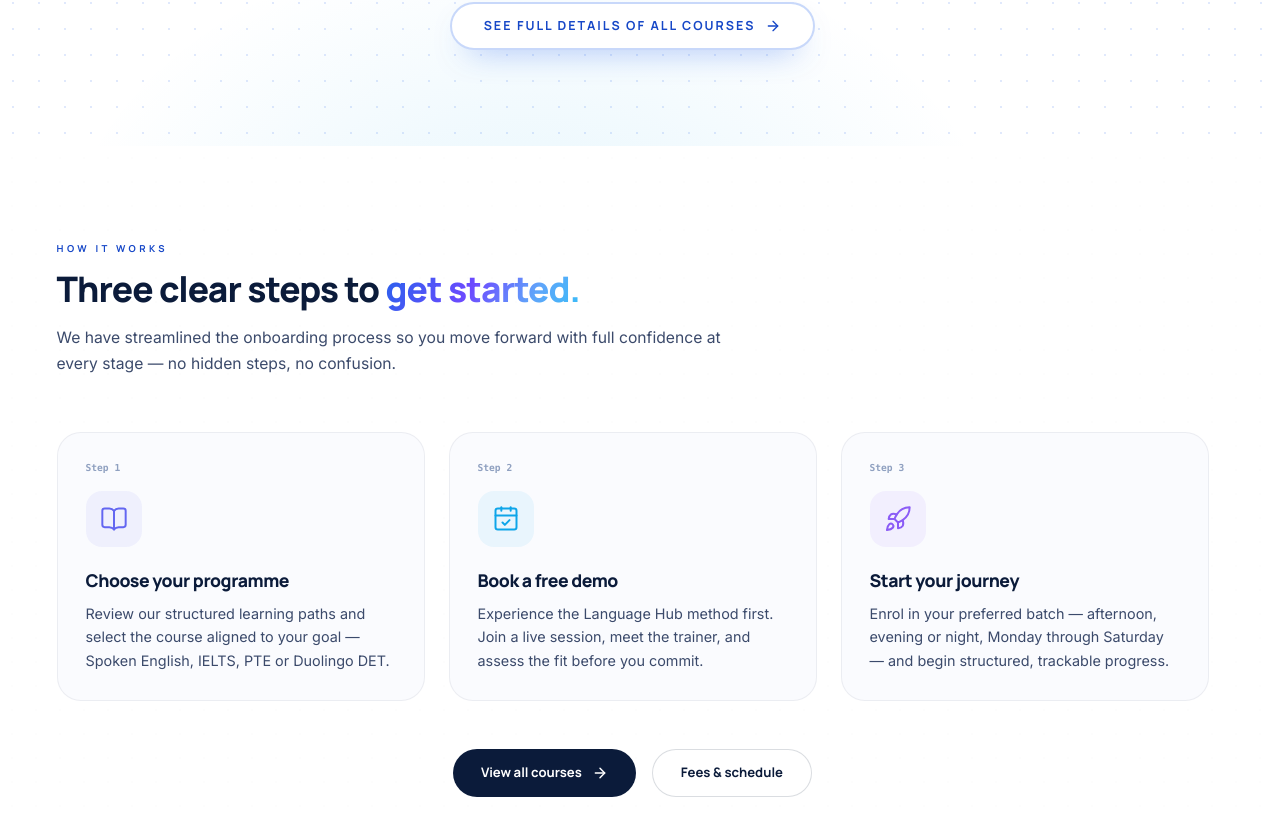
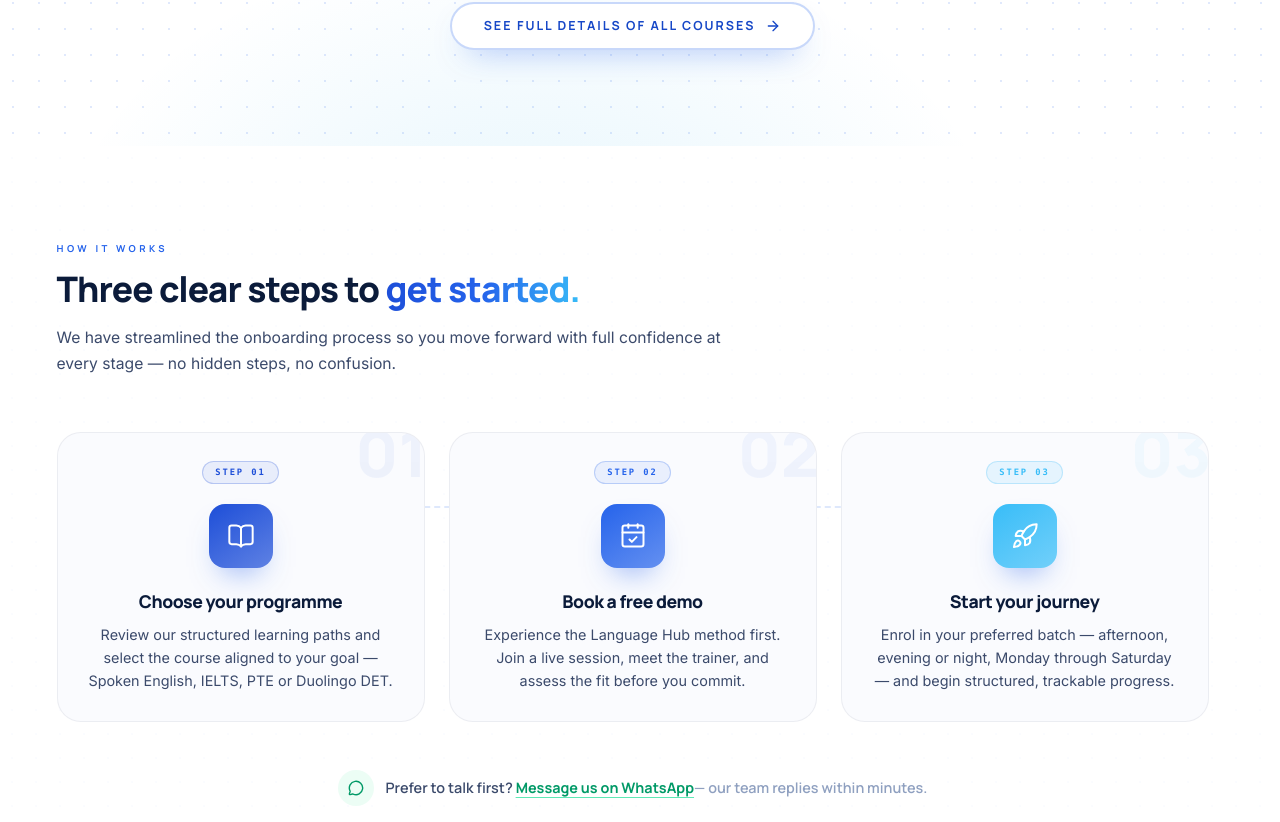
Before and after one commit to huzaifaameer-dev/Language-Hub-Real, a Next.js app: page / in a window 1280 px wide. Shown: the part 5618-6440 px from the top of the page. Built offline with nearby package versions, Linux system fonts and the light colour scheme; no server answers; the database is empty; a web font is replaced by a local one.

Commit message:
feat(ui): How-it-works - blue theme, premium step cards + connector, replace repetitive buttons with WhatsApp assurance line

```diff
--- a/components/courses/EnrollmentPath.tsx
+++ b/components/courses/EnrollmentPath.tsx
@@ -1,9 +1,9 @@
 "use client";
 
 import { motion } from "framer-motion";
-import Link from "next/link";
-import { ArrowRight, BookOpen, CalendarCheck, Rocket } from "lucide-react";
+import { BookOpen, CalendarCheck, MessageCircle, Rocket } from "lucide-react";
 import { useLang } from "@/components/LanguageProvider";
+import { whatsappLink } from "@/lib/content";
 
 const ease = [0.16, 1, 0.3, 1] as const;
 
@@ -12,23 +12,26 @@ const STEPS = [
     icon: BookOpen,
     title: "Choose your programme",
     desc: "Review our structured learning paths and select the course aligned to your goal — Spoken English, IELTS, PTE or Duolingo DET.",
-    tone: "#6366f1",
+    tone: "#1D4ED8",
+    tint: "rgba(29,78,216,0.08)",
   },
   {
     icon: CalendarCheck,
     title: "Book a free demo",
     desc: "Experience the Language Hub method first. Join a live session, meet the trainer, and assess the fit before you commit.",
-    tone: "#0ea5e9",
+    tone: "#2563EB",
+    tint: "rgba(37,99,235,0.08)",
   },
   {
     icon: Rocket,
     title: "Start your journey",
     desc: "Enrol in your preferred batch — afternoon, evening or night, Monday through Saturday — and begin structured, trackable progress.",
-    tone: "#8b5cf6",
+    tone: "#38BDF8",
+    tint: "rgba(56,189,248,0.10)",
   },
 ] as const;
 
-/** Compact enrollment pathway — replaces the redundant pricing section with an actionable professional strip. */
+/** Compact enrollment pathway — three clear steps, professional blue theme. */
 export function EnrollmentPath() {
   const { lang } = useLang();
   const isUr = lang === "ur";
@@ -44,14 +47,13 @@ export function EnrollmentPath() {
         aria-hidden
         className="pointer-events-none absolute inset-0 opacity-[0.2]"
         style={{
-          backgroundImage:
-            "radial-gradient(rgb(15 23 42 / 0.04) 1px, transparent 1px)",
+          backgroundImage: "radial-gradient(rgb(37 99 235 / 0.10) 1px, transparent 1px)",
           backgroundSize: "24px 24px",
         }}
       />
 
       <div className="relative mx-auto max-w-6xl">
-        <p className="font-display text-[0.6rem] font-bold uppercase tracking-[0.36em] text-brand-deep">
+        <p className="font-display text-[0.6rem] font-bold uppercase tracking-[0.36em] text-[#2563EB]">
           {isUr ? "داخلہ کا طریقہ" : "How it works"}
         </p>
         <h2
@@ -62,7 +64,17 @@ export function EnrollmentPath() {
             <>شروع کرنے کے <span className="brand-text">تین آسان قدم</span></>
           ) : (
             <>
-              Three clear steps to <span className="brand-text">get started.</span>
+              Three clear steps to{" "}
+              <span
+                style={{
+                  backgroundImage: "linear-gradient(100deg,#1D4ED8,#2563EB,#38BDF8)",
+                  WebkitBackgroundClip: "text",
+                  backgroundClip: "text",
+                  color: "transparent",
+                }}
+              >
+                get started.
+              </span>
             </>
           )}
         </h2>
@@ -72,7 +84,14 @@ export function EnrollmentPath() {
             : "We have streamlined the onboarding process so you move forward with full confidence at every stage — no hidden steps, no confusion."}
         </p>
 
-        <div className="mt-14 grid gap-6 sm:grid-cols-2 lg:grid-cols-3">
+        {/* Steps */}
+        <div className="relative mt-14 grid gap-6 sm:grid-cols-1 lg:grid-cols-3">
+          {/* connector line */}
+          <span
+            aria-hidden
+            className="absolute left-[18%] right-[18%] top-[4.6rem] hidden border-t-2 border-dashed border-[#2563EB]/15 lg:block"
+          />
+
           {STEPS.map((step, i) => (
             <motion.div
               key={step.title}
@@ -80,52 +99,76 @@ export function EnrollmentPath() {
               whileInView={{ opacity: 1, y: 0 }}
               viewport={{ once: true, margin: "-40px" }}
               transition={{ duration: 0.5, delay: i * 0.1, ease }}
-              className="group relative flex flex-col overflow-hidden rounded-3xl border border-ink/[0.06] bg-[#fafbfe] p-7 transition-all duration-300 hover:border-ink/[0.12] hover:shadow-[0_22px_56px_-28px_rgb(15_23_42/0.2)]"
+              className="group relative flex flex-col items-center overflow-hidden rounded-3xl border border-ink/[0.06] bg-[#fafbfe] p-7 text-center transition-all duration-300 hover:-translate-y-1 hover:border-ink/[0.12] hover:shadow-[0_24px_60px_-30px_rgb(37_99_235/0.45)]"
             >
+              {/* ghost number */}
+              <span
+                aria-hidden
+                className="pointer-events-none absolute -right-1 -top-3 font-display text-[4rem] font-black leading-none opacity-[0.05]"
+                style={{ color: step.tone }}
+              >
+                {String(i + 1).padStart(2, "0")}
+              </span>
+
               <span
                 aria-hidden
                 className="absolute inset-x-0 top-0 h-[2px] origin-left scale-x-0 bg-gradient-to-r transition-transform duration-500 group-hover:scale-x-100"
+                style={{ background: `linear-gradient(90deg, ${step.tone}, ${step.tone}88)` }}
+              />
+
+              <span className="rounded-full border px-3 py-1 font-mono text-[0.55rem] font-bold uppercase tracking-[0.22em]"
+                style={{ borderColor: `${step.tone}40`, color: step.tone, backgroundColor: step.tint }}
+              >
+                Step {String(i + 1).padStart(2, "0")}
+              </span>
+
+              <span
+                className="mt-5 grid h-16 w-16 place-items-center rounded-2xl text-white shadow-[0_16px_32px_-16px_rgb(37_99_235/0.7)] transition-transform duration-500 group-hover:-rotate-3 group-hover:scale-110"
                 style={{
-                  background: `linear-gradient(90deg, ${step.tone}, ${step.tone}88)`,
-                }}
-              />
-              <span className="mb-4 font-mono text-[0.6rem] font-bold text-ink-3">Step {i + 1}</span>
-              <span
-                className="grid h-14 w-14 place-items-center rounded-2xl"
-                style={{
-                  background: `${step.tone}12`,
-                  color: step.tone,
+                  background: `linear-gradient(145deg, ${step.tone}, ${step.tone}b3)`,
                 }}
               >
                 <step.icon className="h-7 w-7" strokeWidth={1.7} />
               </span>
-              <h3 className="mt-5 font-display text-[1.1rem] font-black tracking-tight text-ink">
+
+              <h3 className="mt-5 font-display text-[1.1rem] font-black tracking-tight text-ink" dir={isUr ? "rtl" : "ltr"}>
                 {step.title}
               </h3>
-              <p className="mt-2 text-[0.9rem] leading-relaxed text-ink-2">{step.desc}</p>
+              <p className="mt-2 text-[0.9rem] leading-relaxed text-ink-2" dir={isUr ? "rtl" : "ltr"}>
+                {step.desc}
+              </p>
             </motion.div>
           ))}
         </div>
 
-        <div className="mt-12 flex flex-wrap items-center justify-center gap-4">
-          <Link
-            href="/courses"
-            className="group inline-flex h-12 items-center gap-2.5 rounded-full bg-ink px-7 font-display text-[0.82rem] font-bold text-ivory transition-all duration-300 hover:bg-brand-deep hover:-translate-y-0.5"
-          >
-            {isUr ? "کورسز دیکھیں" : "View all courses"}
-            <ArrowRight className="h-4 w-4 transition-transform duration-300 group-hover:translate-x-1" strokeWidth={2.2} />
-          </Link>
-          <Link
-            href="#pricing"
-            onClick={(e) => {
-              e.preventDefault();
-              document.getElementById("courses")?.scrollIntoView({ behavior: "smooth" });
-            }}
-            className="inline-flex h-12 items-center gap-2 rounded-full border border-ink/15 bg-white px-7 font-display text-[0.82rem] font-bold text-ink transition-all duration-300 hover:border-ink/30 hover:-translate-y-0.5"
-          >
-            {isUr ? "فیس اور شیڈول" : "Fees & schedule"}
-          </Link>
-        </div>
+        {/* Assurance line — replaces the two repetitive buttons */}
+        <motion.div
+          initial={{ opacity: 0, y: 12 }}
+          whileInView={{ opacity: 1, y: 0 }}
+          viewport={{ once: true, margin: "-40px" }}
+          transition={{ duration: 0.55, ease, delay: 0.2 }}
+          className="mt-12 flex items-center justify-center gap-3"
+        >
+          <span className="flex h-9 w-9 shrink-0 items-center justify-center rounded-full bg-emerald-50 text-emerald-600">
+            <MessageCircle className="h-4 w-4" strokeWidth={2.1} />
+          </span>
+          <p className="text-center font-display text-[0.9rem] font-semibold leading-relaxed text-ink-2" dir={isUr ? "rtl" : "ltr"}>
+            {isUr
+              ? "پہلے بات کرنا چاہتے ہیں؟ واٹس ایپ پر پیغام بھیجیں — ہماری ٹیم منٹوں میں جواب دیتی ہے۔"
+              : "Prefer to talk first? "}
+            {isUr ? null : (
+              <a
+                href={whatsappLink("Assalam o alaikum! I'd like to ask about enrolment at Language Hub.")}
+                target="_blank"
+                rel="noopener noreferrer"
+                className="font-bold text-emerald-600 underline decoration-emerald-300 underline-offset-4 transition-colors hover:text-emerald-700"
+              >
+                Message us on WhatsApp
+              </a>
+            )}
+            {isUr ? null : <span className="text-ink-3">— our team replies within minutes.</span>}
+          </p>
+        </motion.div>
       </div>
     </section>
   );
```
